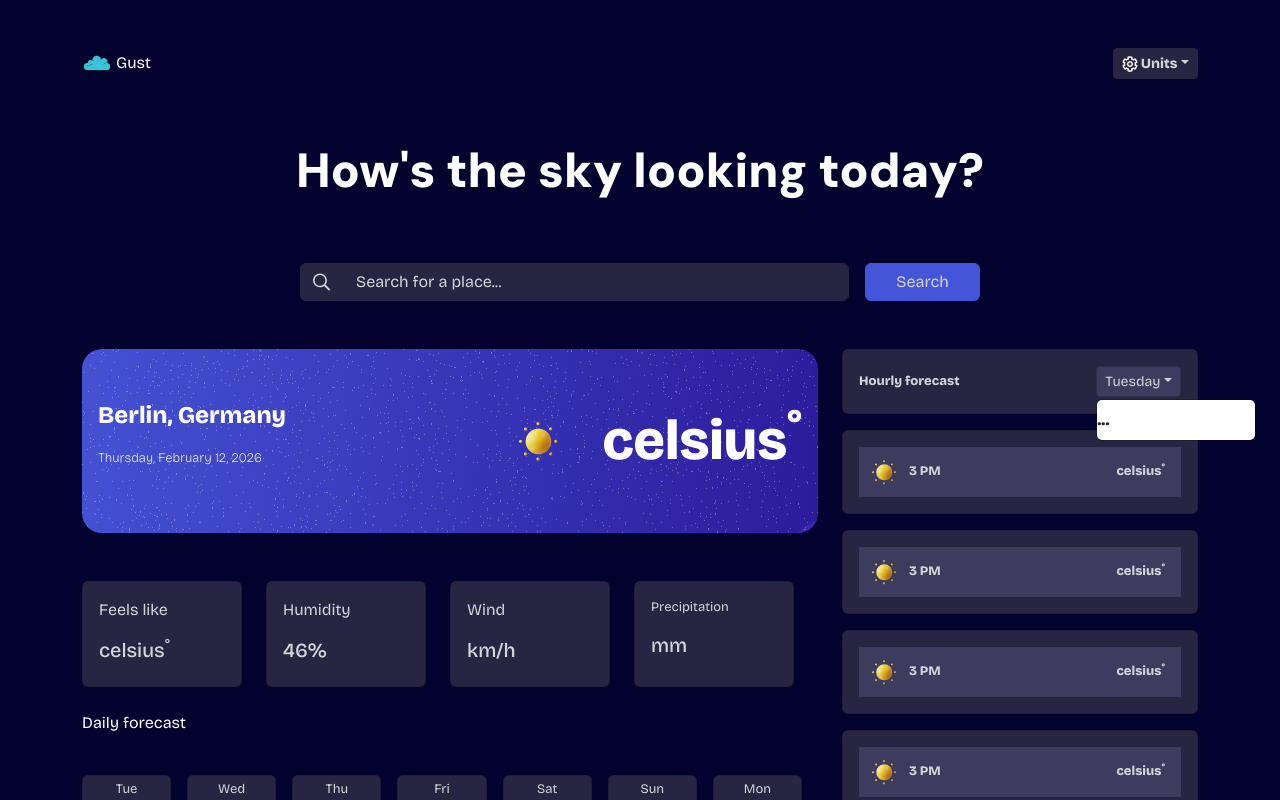
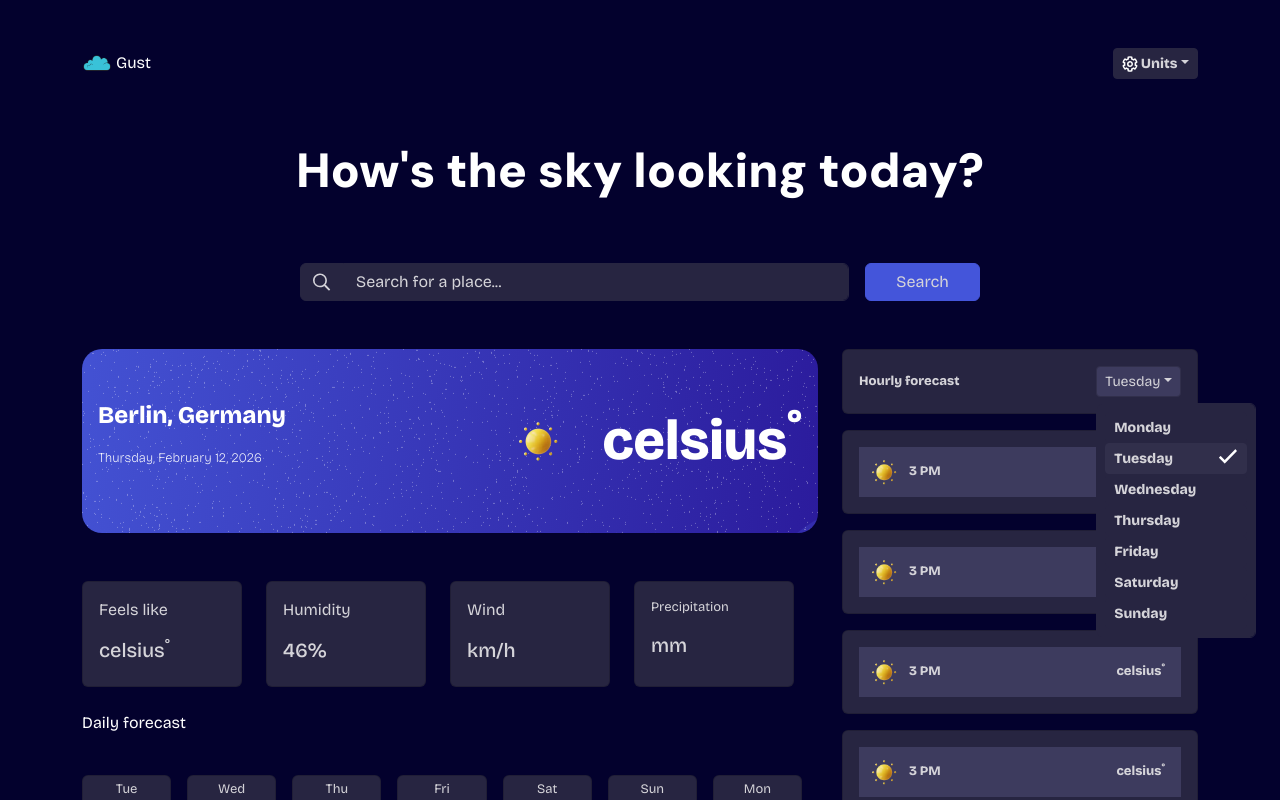
Before and after one commit to Shaimal147/Gust, a React (Vite) app in the folder client/: page / in a window 1280 px wide. Both pictures are taken after a click on the button "Tuesday". Shown: the top 800 px of the page. Built offline with nearby package versions, Linux system fonts and the light colour scheme.

Commit message:
Add day dropdown for hourly forecast

```diff
--- a/client/src/pages/HomePage.jsx
+++ b/client/src/pages/HomePage.jsx
@@ -11,6 +11,16 @@ import overcastIcon from "../assets/icon-overcast.webp";
 
 function HomePage() {
   const [isMetric, setIsMetric] = useState(true);
+  const [selectedDay, setSelectedDay] = useState("Tuesday");
+  const days = [
+    "Monday",
+    "Tuesday",
+    "Wednesday",
+    "Thursday",
+    "Friday",
+    "Saturday",
+    "Sunday",
+  ];
   const units = isMetric
     ? {
         temperature: "celsius",
@@ -23,7 +33,7 @@ function HomePage() {
         height: "in",
       };
   const dropdownSelect = "/images/icon-checkmark.svg";
-  const genericMessages = pickRandomMessage()
+  const genericMessages = pickRandomMessage();
 
   function toggleUnits() {
     setIsMetric((prev) => !prev);
@@ -475,9 +485,37 @@ function HomePage() {
                           data-bs-toggle="dropdown"
                           aria-expanded="false"
                         >
-                          Tuesday
+                          {selectedDay}
                         </button>
-                        <ul className="dropdown-menu">...</ul>
+                        <ul
+                          className={`dropdown-menu ${styles.dropdownContainer} mt-1 p-2`}
+                        >
+                          {days.map((day) => {
+                            const isSelected = day === selectedDay;
+
+                            return (
+                              <li key={day}>
+                                <button
+                                  type="button"
+                                  onClick={() => setSelectedDay(day)}
+                                  className={`btn ${styles.button1} d-flex justify-content-between btn-sm w-100 text-start ${
+                                    isSelected ? styles.active : ""
+                                  }`}
+                                  aria-pressed={isSelected}
+                                >
+                                  <span>{day}</span>
+                                  {isSelected && (
+                                    <img
+                                      src="/images/icon-checkmark.svg"
+                                      alt="selected"
+                                      width={20}
+                                    />
+                                  )}
+                                </button>
+                              </li>
+                            );
+                          })}
+                        </ul>
                       </div>
                     </div>
                   </div>
```
Lines whose indentation alone changed are shown as unchanged.
